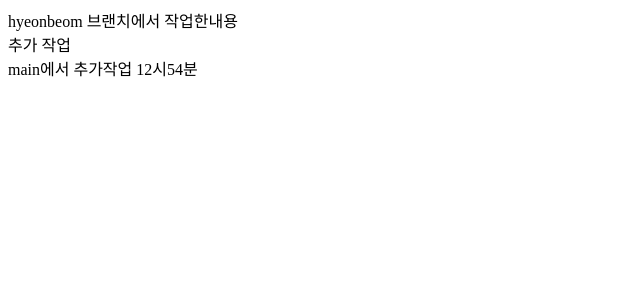
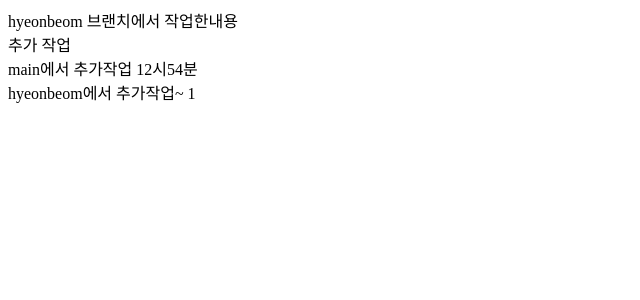
Before and after one commit to ssong91DEV/react-project, a React (Create React App) app in the folder react-cra-project/: page / in a window 1280 px wide. Shown: the top 300 px of the page, without its empty margins (0-640 px from the left). Built offline with nearby package versions, Linux system fonts and the light colour scheme.

Commit message:
현범에서 추가작업1

```diff
--- a/react-cra-project/src/App.js
+++ b/react-cra-project/src/App.js
@@ -4,6 +4,7 @@ function App() {
       <div>hyeonbeom 브랜치에서 작업한내용</div>
       <div>추가 작업</div>
       <div>main에서 추가작업 12시54분</div>
+      <div>hyeonbeom에서 추가작업~ 1</div>
     </div>
   );
 }
```
